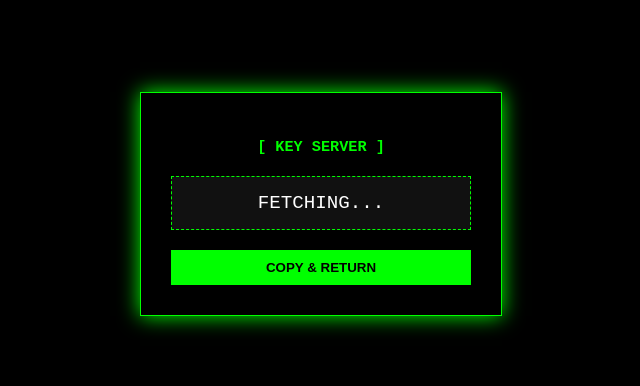
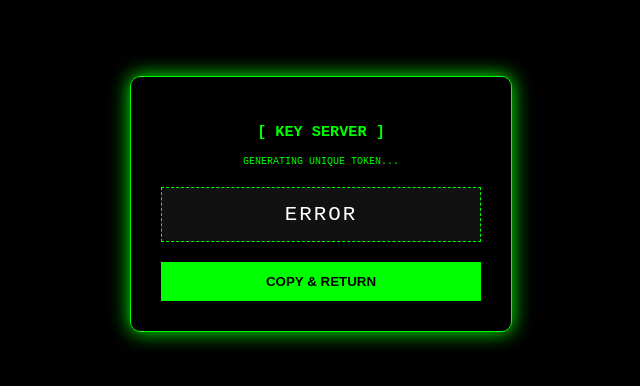
Before and after one commit to mrlazyhacker/Website-Copy-Code, a website: page generatekey.html in a window 1280 px wide. Shown: the part 196-582 px from the top of the page, without its empty margins (319-959 px from the left). Drawn offline with Linux system fonts and the light colour scheme; no server answers.

Commit message:
Update generatekey.html

```diff
--- a/generatekey.html
+++ b/generatekey.html
@@ -3,29 +3,40 @@
 <head>
     <meta charset="UTF-8">
     <meta name="viewport" content="width=device-width, initial-scale=1.0">
-    <title>KEY SERVER</title>
+    <title>MR LAZY | KEY SERVER</title>
     <style>
         body { background: #000; color: #0f0; font-family: monospace; display: flex; justify-content: center; align-items: center; height: 100vh; margin: 0; }
-        .box { border: 1px solid #0f0; padding: 30px; text-align: center; box-shadow: 0 0 20px #0f0; width: 300px; }
-        .key { background: #111; padding: 15px; border: 1px dashed #0f0; color: #fff; font-size: 1.2rem; margin: 20px 0; }
-        button { background: #0f0; color: #000; border: none; padding: 10px; width: 100%; font-weight: bold; cursor: pointer; }
+        .box { border: 1px solid #0f0; padding: 30px; text-align: center; box-shadow: 0 0 20px #0f0; width: 320px; border-radius: 10px; }
+        .key-display { background: #111; padding: 15px; border: 1px dashed #0f0; color: #fff; font-size: 1.3rem; margin: 20px 0; letter-spacing: 2px; }
+        button { background: #0f0; color: #000; border: none; padding: 12px; width: 100%; font-weight: bold; cursor: pointer; text-transform: uppercase; }
     </style>
 </head>
 <body>
     <div class="box">
         <h3>[ KEY SERVER ]</h3>
-        <div id="k" class="key">FETCHING...</div>
-        <button onclick="c()">COPY & RETURN</button>
+        <p style="font-size: 10px;">GENERATING UNIQUE TOKEN...</p>
+        <div id="key-out" class="key-display">FETCHING...</div>
+        <button onclick="copyAndBack()">COPY & RETURN</button>
     </div>
+
     <script>
-        let k = "";
-        async function g() {
-            const r = await fetch('/api');
-            const d = await r.json();
-            k = d.key; document.getElementById('k').innerText = k;
+        let currentKey = "";
+        async function fetchKey() {
+            try {
+                const res = await fetch('/api');
+                const data = await res.json();
+                currentKey = data.key;
+                document.getElementById('key-out').innerText = currentKey;
+            } catch(e) { document.getElementById('key-out').innerText = "ERROR"; }
         }
-        function c() { navigator.clipboard.writeText(k); alert("COPIED!"); window.history.back(); }
-        window.onload = g;
+
+        function copyAndBack() {
+            if(!currentKey) return;
+            navigator.clipboard.writeText(currentKey);
+            alert("KEY COPIED: " + currentKey);
+            window.history.back();
+        }
+        window.onload = fetchKey;
     </script>
 </body>
 </html>
```
